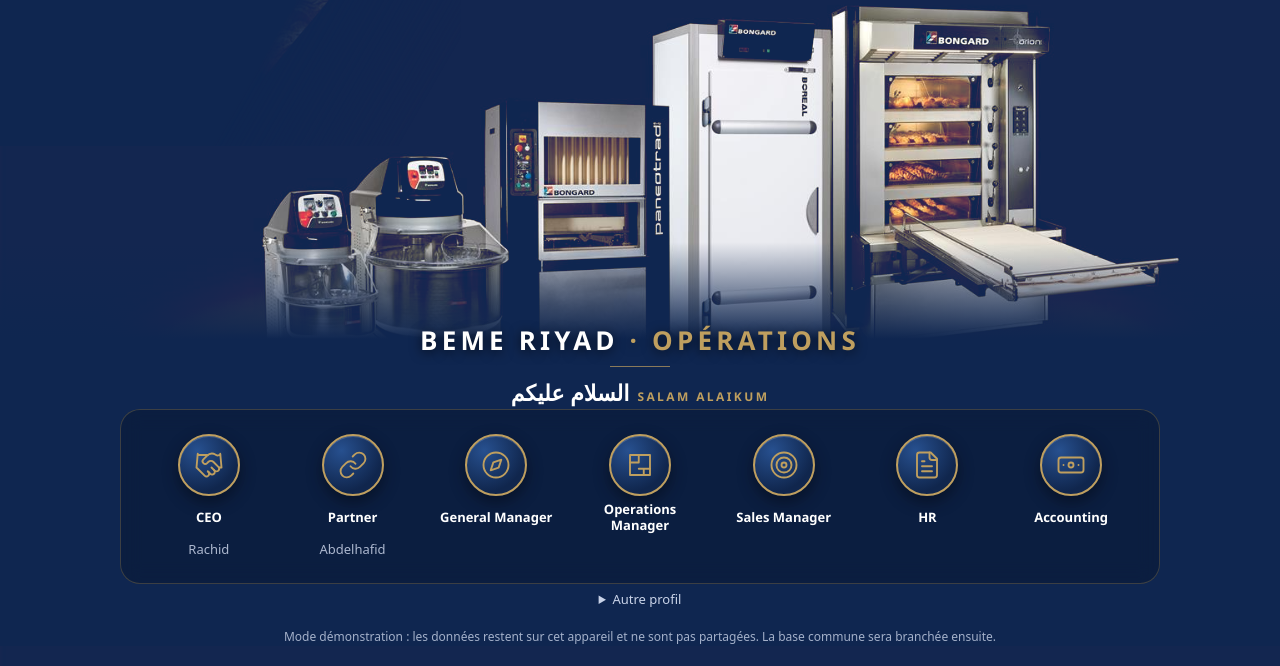
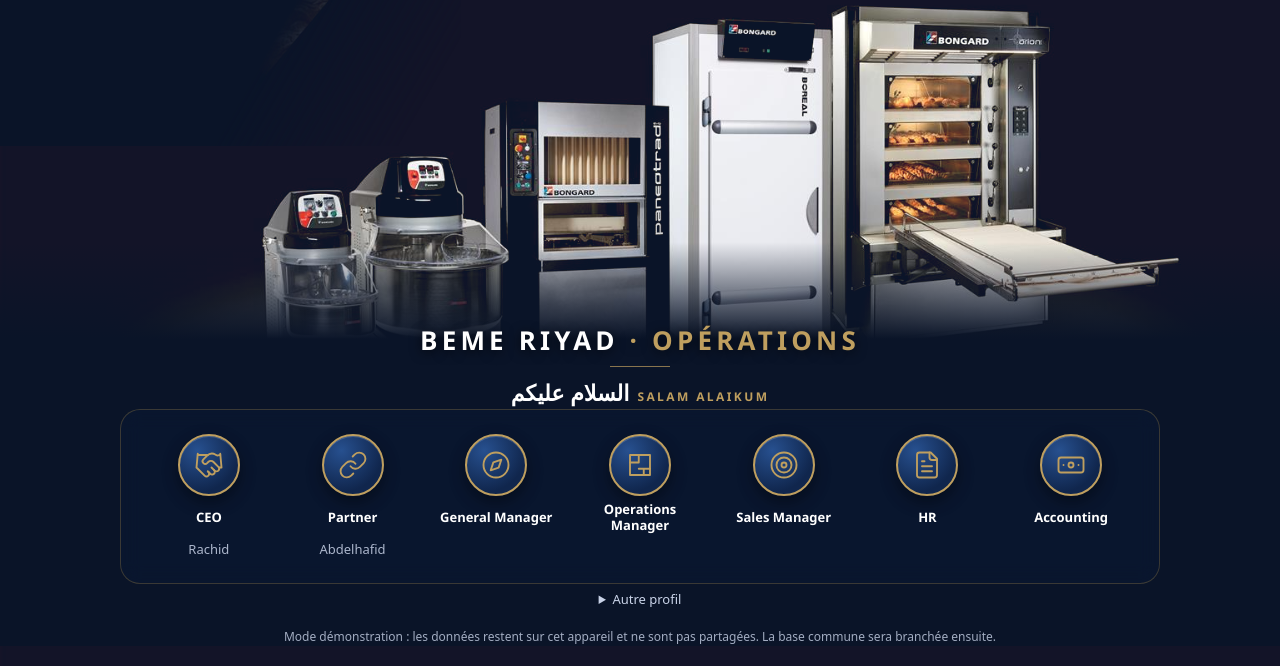
Before and after one commit to chefabdelbaker-svg/beme-saudi-app-q4m7, a plain HTML site: page index.html in a window 1280 px wide. Shown: the part 134-800 px from the top of the page. Drawn offline with Linux system fonts and the light colour scheme.

Commit message:
BEME v20: login back to black-blue (Académie Bongard mood), blue only as a subtle tint
Co-Authored-By: Claude Sonnet 5.5 <noreply@anthropic.com>
Claude-Session: https://claude.ai/code/session_012wrmCqnBTm5P5JaT7ZGuvr

```diff
--- a/index.html
+++ b/index.html
@@ -136,19 +136,19 @@ label{display:block;font-size:12px;color:var(--mut);margin:10px 0 4px;font-weigh
 @media(min-width:900px){main{max-width:1240px!important;padding:92px 40px 40px!important}.lst{display:grid;grid-template-columns:repeat(auto-fill,minmax(380px,1fr));gap:12px;align-items:start}}
 
 /* v18 palette: BEME blue instead of near-black; phone hero holds the brand */
-.login.lg-a{background:linear-gradient(180deg,#16356b,#0e2347 60%,#0b1c3b)!important}
-.lg-a .ph{min-height:300px!important;align-items:flex-end;justify-content:center;text-align:center;background:linear-gradient(180deg,rgba(14,35,71,.25),rgba(14,35,71,.55) 55%,#16356b),url(assets/img/hero-oven.jpg) center 25%/cover!important}
+.login.lg-a{background:linear-gradient(180deg,#0e1d3a,#0a1530 60%,#070e1c)!important}
+.lg-a .ph{min-height:300px!important;align-items:flex-end;justify-content:center;text-align:center;background:linear-gradient(180deg,rgba(8,18,36,.25),rgba(8,18,36,.55) 55%,#0e1d3a),url(assets/img/hero-oven.jpg) center 25%/cover!important}
 .lg-a .cap{width:100%;display:flex;flex-direction:column;align-items:center}.lg-a .cap .bg{justify-content:center!important}
-.login.lg-d{background-color:#0f2650!important;background-blend-mode:lighten}
-.lg-d .bot{background:linear-gradient(180deg,rgba(23,53,106,0),rgba(18,42,86,.94) 30%)!important}
+.login.lg-d{background-color:#0a1428!important;background-blend-mode:lighten}
+.lg-d .bot{background:linear-gradient(180deg,rgba(10,20,40,0),rgba(10,20,40,.94) 30%)!important}
 
 /* v19 login polish (design audit) */
-:root{--login-navy:#0f2650}
-html:has(.login),body:has(.login){background:#0b1c3b!important}
+:root{--login-navy:#0a1428}
+html:has(.login),body:has(.login){background:#070e1c!important}
 .login.lg-a,.login.lg-d{min-height:100dvh}
 .login.lg-d::before{content:"";position:absolute;inset:0 0 auto 0;height:clamp(78px,11vw,130px);background:linear-gradient(var(--login-navy) 78%,transparent);z-index:0;pointer-events:none}
 .lg-d .top{z-index:1}
-.lg-d .bot{padding-top:80px!important;background:linear-gradient(180deg,rgba(15,38,80,0),#0f2650 24%)!important}
+.lg-d .bot{padding-top:80px!important;background:linear-gradient(180deg,rgba(10,20,40,0),#0a1428 24%)!important}
 .lg-d .sal{font-size:22px!important}.lg-d .sal span{font-size:12px!important;letter-spacing:.2em!important}
 @media(min-width:900px){.lg-d img.lg{width:190px!important}.lg-d .avs{display:grid!important;grid-template-columns:repeat(7,1fr);max-width:1040px;margin:0 auto!important;gap:8px;background:rgba(10,24,52,.55);backdrop-filter:blur(10px);border:1px solid rgba(201,162,75,.25);border-radius:20px;padding:16px 20px}.lg-d .av1{width:auto!important;min-width:0!important;max-width:none!important}.lg-d .ttl{font-size:26px}}
 .lg-d .av1 b,.lg-a .av1 b{white-space:normal;text-wrap:balance;min-height:2.6em;display:flex;align-items:center;justify-content:center;text-align:center}
@@ -157,13 +157,13 @@ html:has(.login),body:has(.login){background:#0b1c3b!important}
 .lg-a .av1{min-height:124px}
 .lg-d details summary,.lg-a details summary{color:var(--gold);font-size:13px}
 .lg-d .bot p.mut,.lg-a .pn p.mut{font-size:12px!important;opacity:.8}
-.lg-a .ph{min-height:clamp(230px,38vh,300px)!important;background:linear-gradient(180deg,rgba(14,35,71,.15),rgba(14,35,71,.5) 50%,#16356b 96%),url(assets/img/hero-oven.jpg) center 15%/cover!important;margin-bottom:-1px}
+.lg-a .ph{min-height:clamp(230px,38vh,300px)!important;background:linear-gradient(180deg,rgba(8,18,36,.15),rgba(8,18,36,.5) 50%,#0e1d3a 96%),url(assets/img/hero-oven.jpg) center 15%/cover!important;margin-bottom:-1px}
 .lg-a .cap img.lg{margin-bottom:8px}
 .lg-a .sal{font-size:22px!important}.lg-a .sal span{font-size:12px;letter-spacing:.2em}
 .login.lg-a{position:relative}.lg-a .in>div[style*="text-align:center"]{position:absolute;top:14px;right:14px;margin:0!important;z-index:3}
 @media(max-width:380px){.lg-a .av1 .c{width:56px;height:56px}.lg-a .avs{gap:8px 6px}}
 .lg-d .ttl::after,.lg-a .cap .ttl::after{content:"";display:block;width:60px;height:1px;background:var(--gold);margin:8px auto 0;opacity:.7}
-.lg-d::after{content:"";position:absolute;left:0;top:0;width:36%;height:280px;background:#0f2650;z-index:0;pointer-events:none;-webkit-mask-image:linear-gradient(120deg,#000 60%,transparent 90%);mask-image:linear-gradient(120deg,#000 60%,transparent 90%)}
+.lg-d::after{content:"";position:absolute;left:0;top:0;width:36%;height:280px;background:#0a1428;z-index:0;pointer-events:none;-webkit-mask-image:linear-gradient(120deg,#000 60%,transparent 90%);mask-image:linear-gradient(120deg,#000 60%,transparent 90%)}
 .lg-d .sal{margin-top:10px!important}.lg-d .dvs{z-index:5}
 @media(max-width:380px){.lg-a .in{padding:0!important}.lg-a .av1{width:calc(25% - 4px)!important;padding:6px 0!important}.lg-a .av1 .c{width:52px!important;height:52px!important}.lg-a .av1 b{font-size:11.5px}.lg-a .av1 small{font-size:10.5px;white-space:nowrap}.lg-a .avs{gap:8px 4px!important}}
 </style>
```
